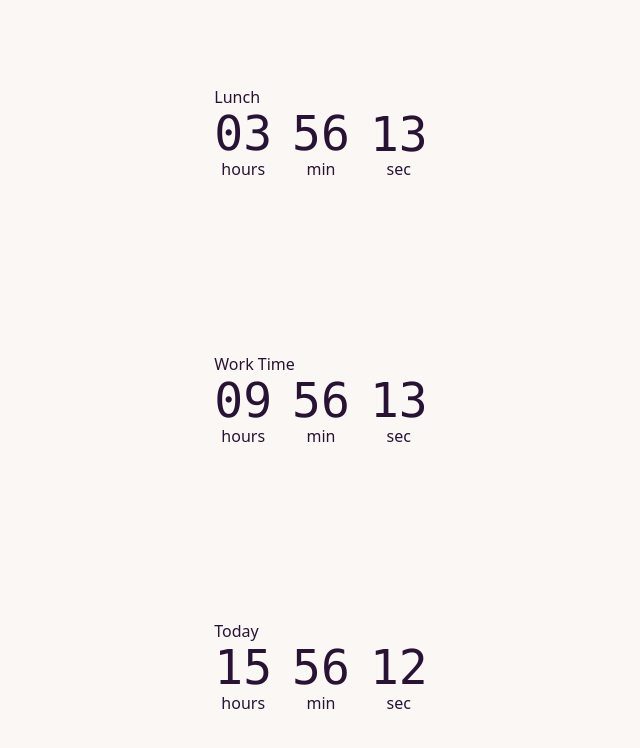
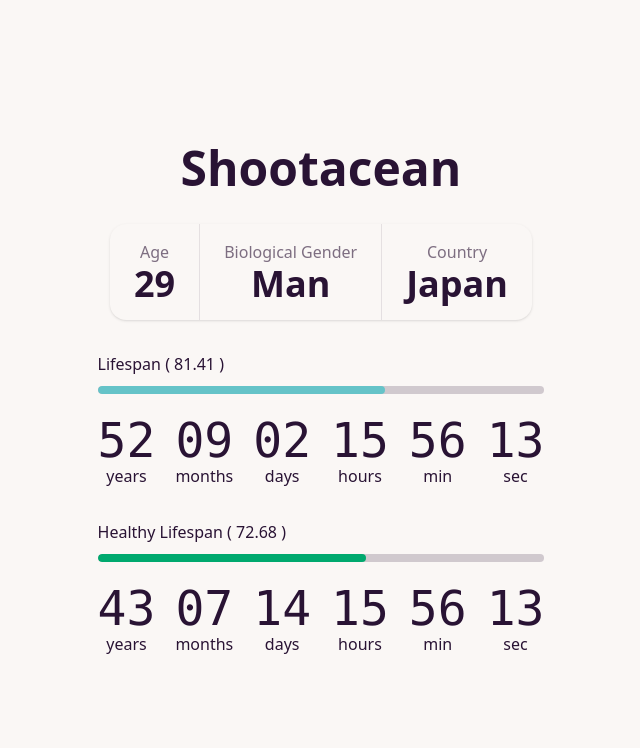
Before and after one commit to shootacean/countdown.shootacean.com, a SvelteKit app: page / in a window 1280 px wide. Shown: the top 748 px of the page, without its empty margins (319-959 px from the left). Built offline with nearby package versions, Linux system fonts and the light colour scheme.

Commit message:
add lifespan

```diff
--- a/package.json
+++ b/package.json
@@ -17,6 +17,7 @@
 		"@sveltejs/adapter-auto": "^3.0.0",
 		"@sveltejs/kit": "^2.0.0",
 		"@sveltejs/vite-plugin-svelte": "^3.0.0",
+		"@tailwindcss/typography": "^0.5.10",
 		"autoprefixer": "^10.4.18",
 		"daisyui": "^4.7.3",
 		"postcss": "^8.4.35",
--- a/src/routes/+page.svelte
+++ b/src/routes/+page.svelte
@@ -1,22 +1,96 @@
-<script>
-  import Countdown from "./Countdown.svelte";
+<script lang="ts">
+  import Lifespan from "./Lifespan.svelte";
+  // import Countdown from "./Countdown.svelte";
 
-  const afternoon = new Date()
-  afternoon.setHours(12, 0 ,0 ,0);
+  const CURRENT_AGE = 29;
 
-  const workEnd = new Date()
-  workEnd.setHours(18, 0 ,0 ,0);
+  // const debug = new Date()
+  // debug.setSeconds(debug.getSeconds() + 3);
 
-  const todayEnd = new Date()
-  todayEnd.setHours(23, 59 ,59 ,999);
+  // const afternoon = new Date()
+  // afternoon.setHours(12, 0 ,0 ,0);
+
+  // const workEnd = new Date()
+  // workEnd.setHours(18, 0 ,0 ,0);
+
+  // const todayEnd = new Date()
+  // todayEnd.setHours(23, 59 ,59 ,999);
+
+  // let timers = [
+  //   { title: "Debug", end: debug },
+  //   { title: "Lunch", end: afternoon },
+  //   { title: "Work Time", end: workEnd },
+  //   { title: "Today", end: todayEnd },
+  // ];
+
+  // type TimerEnd = Date | undefined;
+
+  // let newTimerTitle = "";
+  // let newTimerEnd: TimerEnd = undefined;
+
+  // function addTimer() {
+  //   if (newTimerTitle.trim() === "") {
+  //     return;
+  //   }
+  //   if (newTimerEnd && newTimerEnd <= new Date()) {
+  //     return;
+  //   }
+  //   const newTimer = {
+  //     title: newTimerTitle,
+  //     end: newTimerEnd!,
+  //   }
+  //   timers = [...timers, newTimer];
+  //   newTimerTitle = "";
+  //   newTimerEnd = undefined;
+  // }
 </script>
 
-<div class="grid place-items-center w-full h-screen">
-  <Countdown title="Lunch" end={afternoon}/>
-  <Countdown title="Work Time" end={workEnd}/>
-  <Countdown title="Today" end={todayEnd}/>
+<div class="hero min-h-screen">
+  <div class="hero-content text-center">
+    <section class="max-w-md">
+      <h1 class="text-5xl font-bold">Shootacean</h1>
+      <div class="stats shadow my-8">
+        <div class="stat">
+          <div class="stat-title">Age</div>
+          <div class="stat-value">{CURRENT_AGE}</div>
+        </div>
+        <div class="stat">
+          <div class="stat-title">Biological Gender</div>
+          <div class="stat-value">Man</div>
+        </div>
+        <div class="stat">
+          <div class="stat-title">Country</div>
+          <div class="stat-value">Japan</div>
+        </div>
+      </div>
+      <Lifespan currentAge={CURRENT_AGE}/>
+    </section>
+  </div>
 </div>
 
+<!--
+<div class="grid place-items-center w-full h-screen">
+  <div class="card w-96 bg-primary text-primary-content">
+    <div class="card-body">
+      <h2 class="card-title">Add Timer</h2>
+      <label class="input input-primary flex items-center gap-2">
+        Name
+        <input type="text" class="grow" placeholder="Daisy" bind:value={newTimerTitle}/>
+      </label>
+      <label class="input input-bordered flex items-center gap-2">
+        End Time
+        <input type="time" class="grow" placeholder="daisy@site.com" bind:value={newTimerEnd}/>
+      </label>
+      <div class="card-actions justify-end">
+        <button class="btn" on:click={addTimer}>Add</button>
+      </div>
+    </div>
+  </div>
+  {#each timers as timer}
+    <Countdown title={timer.title} end={timer.end}/>
+  {/each}
+</div>
+-->
 
 <style lang="postcss">
   :global(html) {
--- a/src/routes/Countdown.svelte
+++ b/src/routes/Countdown.svelte
@@ -1,11 +1,13 @@
 <script lang="ts">
   import { onMount } from 'svelte';
 
-
   // TODO : 編集できるようにする
-  export let title: string = 'Countdown';
+  export let title: string = '';
   export let end: Date = new Date(new Date().getFullYear(), new Date().getMonth(), new Date().getDate() + 1);
 
+  let years = 0;
+  let months = 0;
+  let days = 0;
   let hours = 0;
   let minutes = 0;
   let seconds = 0;
@@ -18,9 +20,14 @@
     const now = new Date();
     const diff = end.getTime() - now.getTime(); // ミリ秒単位の差分
 
-    hours = Math.floor(diff / 1000 / 60 / 60);
+    years = Math.floor(diff / 1000 / 60 / 60 / 24 / 365);
+    months = Math.floor(diff / 1000 / 60 / 60 / 24 / 30) % 12;
+    days = Math.floor(diff / 1000 / 60 / 60 / 24) % 30;
+    hours = Math.floor(diff / 1000 / 60 / 60) % 24;
     minutes = Math.floor(diff / 1000 / 60) % 60;
     seconds = Math.floor(diff / 1000) % 60;
+
+    // console.debug({ years, months, days, hours, minutes, seconds });
 
     if (hours === 0 && minutes === 0 && seconds === 0) {
       // タイマーの完了通知を送る
@@ -52,24 +59,50 @@
   });
 </script>
 
-<div>
-  <h2>{title}</h2>
+<div class="mt-4">
+  {#if title}
+    <h2>{title}</h2>
+  {/if}
   <div class="grid grid-flow-col gap-5 text-center auto-cols-max">
+    {#if years > 0}
+      <div class="flex flex-col">
+        <span class="countdown font-mono text-5xl">
+          <span style="--value:{years > 0 ? years : 0};"></span>
+        </span>
+        years
+      </div>
+    {/if}
+    {#if months > 0}
+      <div class="flex flex-col">
+        <span class="countdown font-mono text-5xl">
+          <span style="--value:{months > 0 ? months : 0};"></span>
+        </span>
+        months
+      </div>
+    {/if}
+    {#if days > 0}
+      <div class="flex flex-col">
+        <span class="countdown font-mono text-5xl">
+          <span style="--value:{days > 0 ? days : 0};"></span>
+        </span>
+        days
+      </div>
+    {/if}
     <div class="flex flex-col">
       <span class="countdown font-mono text-5xl">
-        <span style="--value:{hours};"></span>
+        <span style="--value:{hours > 0 ? hours : 0};"></span>
       </span>
       hours
     </div>
     <div class="flex flex-col">
       <span class="countdown font-mono text-5xl">
-        <span style="--value:{minutes};"></span>
+        <span style="--value:{minutes > 0 ? minutes : 0};"></span>
       </span>
       min
     </div>
     <div class="flex flex-col">
       <span class="countdown font-mono text-5xl">
-        <span style="--value:{seconds};"></span>
+        <span style="--value:{seconds > 0 ? seconds : 0};"></span>
       </span>
       sec
     </div>
--- /dev/null
+++ b/src/routes/Lifespan.svelte
@@ -0,0 +1,32 @@
+<script lang="ts">
+  import Countdown from "./Countdown.svelte";
+
+  /**
+   * 現在の年齢
+   */
+  export let currentAge: number = 29;
+
+  /**
+   * 寿命
+   * @see https://eikaiwa.dmm.com/uknow/questions/45687/
+   */
+   const LIFESPAN = 81.41;
+  /**
+   * 健康寿命
+   * @see https://eikaiwa.dmm.com/uknow/questions/31349/
+   */
+  const HEALTHY_LIFESPAN = 72.68;
+
+</script>
+
+<section>
+  <h2 class="text-left">Lifespan ( {LIFESPAN} )</h2>
+  <progress class="progress progress-primary w-full" value={LIFESPAN-currentAge} max={LIFESPAN}></progress>
+  <Countdown end={new Date(new Date().getFullYear() + LIFESPAN-currentAge, new Date().getMonth(), new Date().getDate())} />
+</section>
+
+<section class="mt-8">
+  <h2 class="text-left">Healthy Lifespan ( {HEALTHY_LIFESPAN} )</h2>
+  <progress class="progress progress-success w-full" value={HEALTHY_LIFESPAN-currentAge} max={HEALTHY_LIFESPAN}></progress>
+  <Countdown end={new Date(new Date().getFullYear() + HEALTHY_LIFESPAN-currentAge, new Date().getMonth(), new Date().getDate())} />
+</section>
--- a/tailwind.config.js
+++ b/tailwind.config.js
@@ -4,7 +4,10 @@ export default {
   theme: {
     extend: {},
   },
-  plugins: [require('daisyui')],
+  plugins: [
+    require("@tailwindcss/typography"),
+    require('daisyui')
+  ],
   daisyui: {
     themes: ['cupcake']
   }
```
Also changed, not shown: 1 other file (tests, documents, lock files or other folders).
